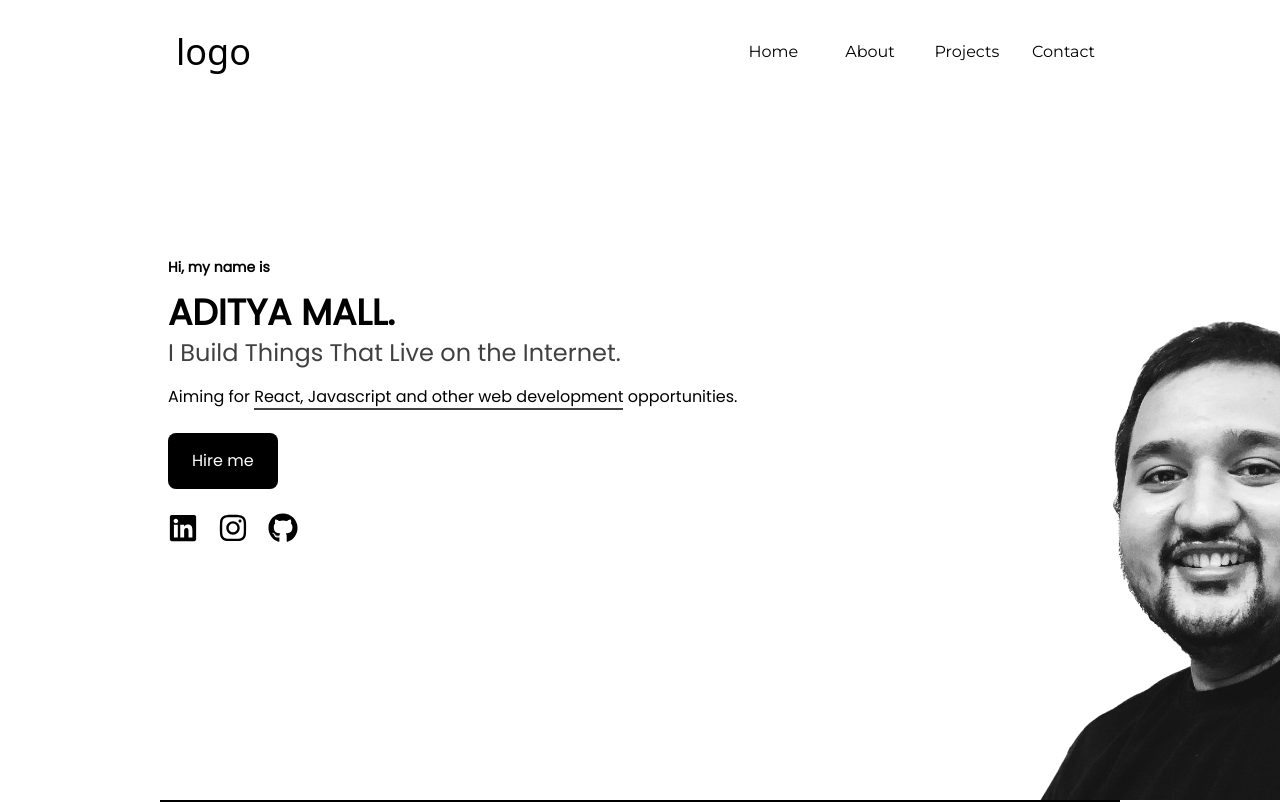
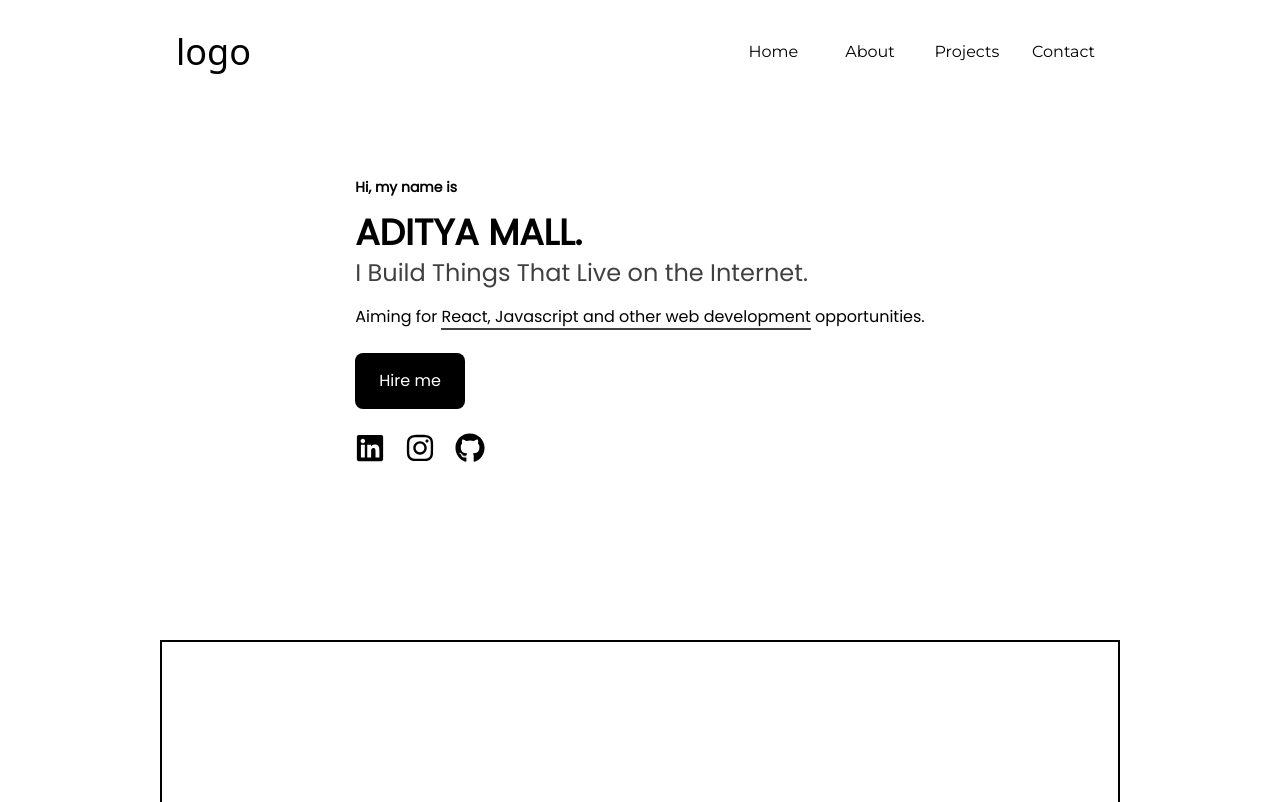
Before and after one commit to iamadityamall/react-projects-portfolio-development, a React (Create React App) app: page / in a window 1280 px wide. Shown: the top 802 px of the page. Built offline with nearby package versions, Linux system fonts and the light colour scheme.

Commit message:
removed the background image

```diff
--- a/src/Components/Home/Hero.jsx
+++ b/src/Components/Home/Hero.jsx
@@ -5,9 +5,9 @@ const Hero = () => {
   return (
     <section
       id="hero"
-      className="translate-all duration-[2000ms] ease-in-out bg-[url('/public/profile-new.png')] h-screen w-screen bg-cover bg-no-repeat md:bg-right-bottom md:bg-no-repeat flex items-center md:bg-[length:400px]"
+      className="h-[80vh] flex justify-center items-center"
     >
-      <div className="translate-all duration-[2000ms] ease-in-out w-[90vw] bg-white/90 rounded-lg flex flex-col space-y-4 py-10 px-2 sm:w-[75vw] md:w-[65vw] md:bg-white/80">
+      <div className="translate-all duration-[2000ms] ease-in-out flex flex-col space-y-4 py-10 px-4 ">
         <h6 className="text-sm font-bold font-poppins">Hi, my name is </h6>
         <div className="translate-all duration-[2000ms] ease-in-out flex flex-col space-y-1">
           <span className="text-4xl font-bold font-poppins">ADITYA MALL.</span>
@@ -44,7 +44,6 @@ const Hero = () => {
           </div>
         </div>
       </div>
-      <div className="hidden"></div>
     </section>
   );
 };
```
